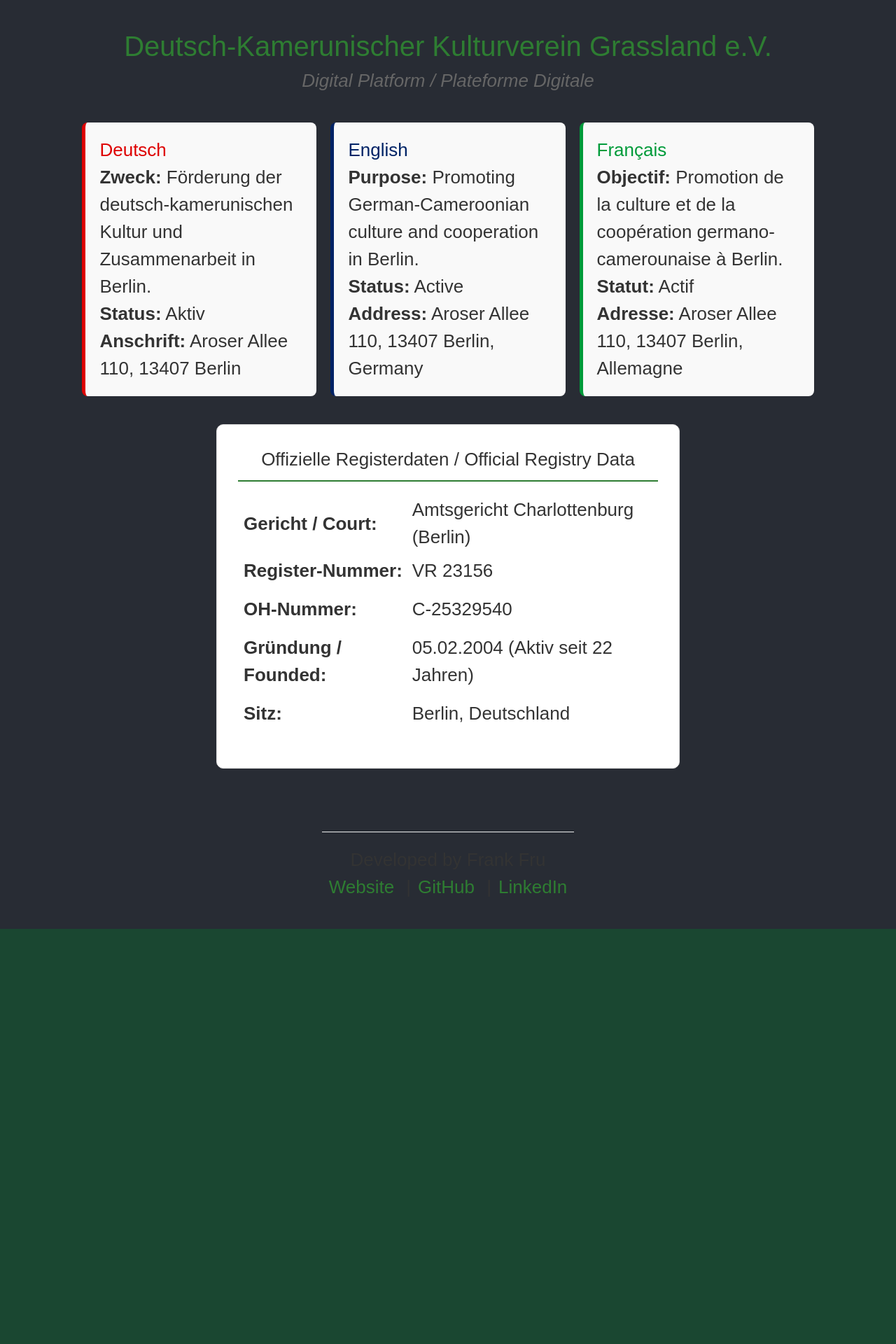
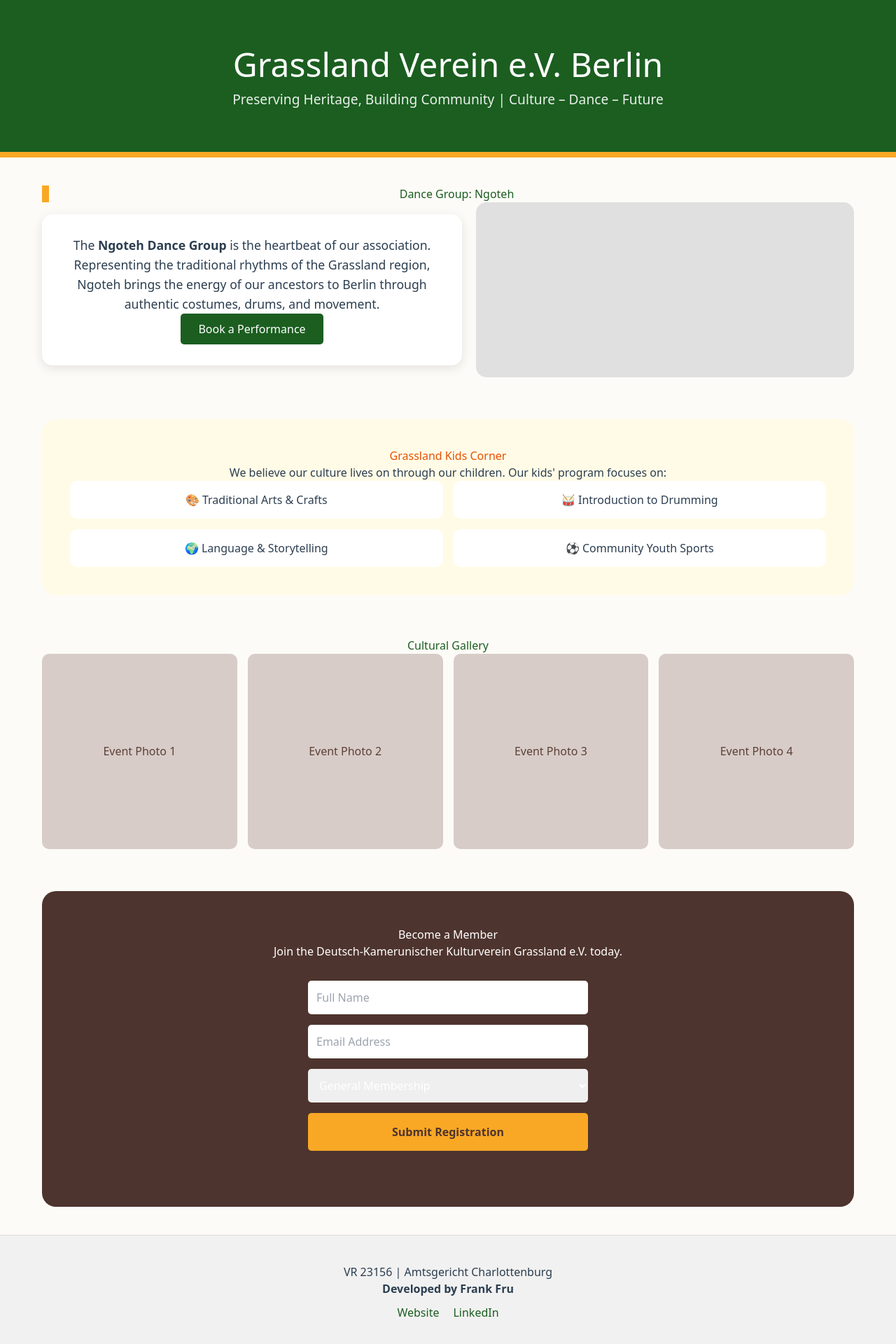
Before and after one commit to chifru19/grassland-verein, a React (Create React App) app: page / in a window 1280 px wide. Shown: the part 4-1924 px from the top of the page at 70% size. Before the commit the page ends 1331 px from the top, so only its background shows below. Built offline with nearby package versions, Linux system fonts and the light colour scheme.

Commit message:
Add trilingual structure and registry info

```diff
--- a/src/App.js
+++ b/src/App.js
@@ -1,70 +1,96 @@
-import React from 'react';
+import React, { useState } from 'react';
 import './App.css';
 
 function App() {
+  const [formData, setFormData] = useState({ name: '', email: '', interest: 'Culture' });
+
+  const handleRegister = (e) => {
+    e.preventDefault();
+    alert(`Thank you ${formData.name}! The President will review your registration for ${formData.interest}.`);
+  };
+
   return (
-    <div className="App">
-      <header className="App-header" style={{ padding: '40px', fontFamily: 'Arial, sans-serif', color: '#333' }}>
+    <div className="App" style={{ backgroundColor: '#fdfbf7', color: '#2c3e50', minHeight: '100vh' }}>
 
-        {/* Titel-Sektion */}
-        <section style={{ marginBottom: '40px' }}>
-          <h1 style={{ color: '#2e7d32', fontSize: '2.5rem' }}>Deutsch-Kamerunischer Kulturverein Grassland e.V.</h1>
-          <p style={{ fontStyle: 'italic', color: '#666' }}>Digital Platform / Plateforme Digitale</p>
+      {/* HERO SECTION */}
+      <header style={{ backgroundColor: '#1b5e20', color: '#fff', padding: '60px 20px', textAlign: 'center', borderBottom: '8px solid #f9a825' }}>
+        <h1 style={{ fontSize: '3rem', margin: '0' }}>Grassland Verein e.V. Berlin</h1>
+        <p style={{ fontSize: '1.2rem', opacity: '0.9' }}>Preserving Heritage, Building Community | Culture – Dance – Future</p>
+      </header>
+
+      <main style={{ maxWidth: '1200px', margin: '0 auto', padding: '40px 20px' }}>
+
+        {/* NGOTEH DANCE GROUP */}
+        <section style={{ marginBottom: '60px' }}>
+          <h2 style={{ color: '#1b5e20', borderLeft: '10px solid #f9a825', paddingLeft: '15px' }}>Dance Group: Ngoteh</h2>
+          <div style={{ display: 'flex', flexWrap: 'wrap', gap: '20px', alignItems: 'center' }}>
+            <div style={{ flex: '1', minWidth: '300px', background: '#fff', padding: '30px', borderRadius: '15px', boxShadow: '0 4px 15px rgba(0,0,0,0.1)' }}>
+              <p style={{ fontSize: '1.1rem', lineHeight: '1.6' }}>
+                The <strong>Ngoteh Dance Group</strong> is the heartbeat of our association. Representing the traditional rhythms of the Grassland region, Ngoteh brings the energy of our ancestors to Berlin through authentic costumes, drums, and movement.
+              </p>
+              <button style={{ backgroundColor: '#1b5e20', color: '#fff', border: 'none', padding: '10px 25px', borderRadius: '5px', cursor: 'pointer' }}>Book a Performance</button>
+            </div>
+            <div style={{ flex: '1', minWidth: '300px', height: '250px', backgroundColor: '#e0e0e0', borderRadius: '15px', display: 'flex', alignItems: 'center', justifyContent: 'center' }}>
+              <span style={{ color: '#666' }}></span>
+            </div>
+          </div>
         </section>
 
-        {/* Mehrsprachige Sektion */}
-        <div style={{ display: 'grid', gridTemplateColumns: 'repeat(auto-fit, minmax(300px, 1fr))', gap: '20px', textAlign: 'left', marginBottom: '40px' }}>
-
-          {/* Deutsch */}
-          <div style={{ background: '#f9f9f9', padding: '20px', borderRadius: '8px', borderLeft: '5px solid #de0000' }}>
-            <h2 style={{ color: '#de0000' }}>Deutsch</h2>
-            <p><strong>Zweck:</strong> Förderung der deutsch-kamerunischen Kultur und Zusammenarbeit in Berlin.</p>
-            <p><strong>Status:</strong> Aktiv</p>
-            <p><strong>Anschrift:</strong> Aroser Allee 110, 13407 Berlin</p>
-          </div>
-
-          {/* English */}
-          <div style={{ background: '#f9f9f9', padding: '20px', borderRadius: '8px', borderLeft: '5px solid #002366' }}>
-            <h2 style={{ color: '#002366' }}>English</h2>
-            <p><strong>Purpose:</strong> Promoting German-Cameroonian culture and cooperation in Berlin.</p>
-            <p><strong>Status:</strong> Active</p>
-            <p><strong>Address:</strong> Aroser Allee 110, 13407 Berlin, Germany</p>
-          </div>
-
-          {/* Français */}
-          <div style={{ background: '#f9f9f9', padding: '20px', borderRadius: '8px', borderLeft: '5px solid #009b3a' }}>
-            <h2 style={{ color: '#009b3a' }}>Français</h2>
-            <p><strong>Objectif:</strong> Promotion de la culture et de la coopération germano-camerounaise à Berlin.</p>
-            <p><strong>Statut:</strong> Actif</p>
-            <p><strong>Adresse:</strong> Aroser Allee 110, 13407 Berlin, Allemagne</p>
-          </div>
-        </div>
-
-        {/* Handelsregister Informationen */}
-        <section style={{ background: '#fff', border: '1px solid #ddd', padding: '30px', borderRadius: '10px', textAlign: 'center', marginBottom: '40px' }}>
-          <h2 style={{ borderBottom: '2px solid #2e7d32', paddingBottom: '10px' }}>Offizielle Registerdaten / Official Registry Data</h2>
-          <table style={{ width: '100%', maxWidth: '600px', margin: '20px auto', textAlign: 'left', borderCollapse: 'collapse' }}>
-            <tbody>
-              <tr><td style={{ padding: '8px', fontWeight: 'bold' }}>Gericht / Court:</td><td>Amtsgericht Charlottenburg (Berlin)</td></tr>
-              <tr><td style={{ padding: '8px', fontWeight: 'bold' }}>Register-Nummer:</td><td>VR 23156</td></tr>
-              <tr><td style={{ padding: '8px', fontWeight: 'bold' }}>OH-Nummer:</td><td>C-25329540</td></tr>
-              <tr><td style={{ padding: '8px', fontWeight: 'bold' }}>Gründung / Founded:</td><td>05.02.2004 (Aktiv seit 22 Jahren)</td></tr>
-              <tr><td style={{ padding: '8px', fontWeight: 'bold' }}>Sitz:</td><td>Berlin, Deutschland</td></tr>
-            </tbody>
-          </table>
+        {/* KIDS ACTIVITIES */}
+        <section style={{ marginBottom: '60px', backgroundColor: '#fffbe6', padding: '40px', borderRadius: '20px' }}>
+          <h2 style={{ color: '#e65100' }}>Grassland Kids Corner</h2>
+          <p>We believe our culture lives on through our children. Our kids' program focuses on:</p>
+          <ul style={{ display: 'grid', gridTemplateColumns: '1fr 1fr', gap: '15px', listStyle: 'none', padding: 0 }}>
+            <li style={{ background: '#fff', padding: '15px', borderRadius: '10px' }}>🎨 Traditional Arts & Crafts</li>
+            <li style={{ background: '#fff', padding: '15px', borderRadius: '10px' }}>🥁 Introduction to Drumming</li>
+            <li style={{ background: '#fff', padding: '15px', borderRadius: '10px' }}>🌍 Language & Storytelling</li>
+            <li style={{ background: '#fff', padding: '15px', borderRadius: '10px' }}>⚽ Community Youth Sports</li>
+          </ul>
         </section>
 
-        {/* Entwickler Sektion */}
-        <footer style={{ marginTop: '50px', paddingTop: '20px', borderTop: '1px solid #eee' }}>
-          <h3>Developed by Frank Fru</h3>
-          <p>
-            <a href="https://frankfru.com" target="_blank" rel="noreferrer" style={{ margin: '0 10px', color: '#2e7d32', textDecoration: 'none' }}>Website</a> |
-            <a href="https://github.com/chifru19" target="_blank" rel="noreferrer" style={{ margin: '0 10px', color: '#2e7d32', textDecoration: 'none' }}>GitHub</a> |
-            <a href="https://www.linkedin.com/in/frankfru/" target="_blank" rel="noreferrer" style={{ margin: '0 10px', color: '#2e7d32', textDecoration: 'none' }}>LinkedIn</a>
-          </p>
-        </footer>
+        {/* GALLERY PLACEHOLDER */}
+        <section style={{ marginBottom: '60px' }}>
+          <h2 style={{ color: '#1b5e20' }}>Cultural Gallery</h2>
+          <div style={{ display: 'grid', gridTemplateColumns: 'repeat(auto-fit, minmax(200px, 1fr))', gap: '15px' }}>
+            {[1, 2, 3, 4].map(i => (
+              <div key={i} style={{ aspectRatio: '1/1', backgroundColor: '#d7ccc8', borderRadius: '10px', display: 'flex', alignItems: 'center', justifyContent: 'center', color: '#5d4037' }}>
+                Event Photo {i}
+              </div>
+            ))}
+          </div>
+        </section>
 
-      </header>
+        {/* REGISTRATION FORM */}
+        <section id="register" style={{ backgroundColor: '#4e342e', color: '#fff', padding: '50px', borderRadius: '20px', textAlign: 'center' }}>
+          <h2>Become a Member</h2>
+          <p>Join the Deutsch-Kamerunischer Kulturverein Grassland e.V. today.</p>
+          <form onSubmit={handleRegister} style={{ display: 'flex', flexDirection: 'column', maxWidth: '400px', margin: '30px auto', gap: '15px' }}>
+            <input type="text" placeholder="Full Name" required style={{ padding: '12px', borderRadius: '5px', border: 'none' }}
+              onChange={(e) => setFormData({...formData, name: e.target.value})} />
+            <input type="email" placeholder="Email Address" required style={{ padding: '12px', borderRadius: '5px', border: 'none' }} />
+            <select style={{ padding: '12px', borderRadius: '5px', border: 'none' }}
+              onChange={(e) => setFormData({...formData, interest: e.target.value})}>
+              <option value="General">General Membership</option>
+              <option value="Ngoteh">Join Ngoteh Dance Group</option>
+              <option value="Kids">Kids Activities Volunteer</option>
+            </select>
+            <button type="submit" style={{ backgroundColor: '#f9a825', color: '#4e342e', fontWeight: 'bold', border: 'none', padding: '15px', borderRadius: '5px', cursor: 'pointer' }}>
+              Submit Registration
+            </button>
+          </form>
+        </section>
+
+      </main>
+
+      {/* FOOTER */}
+      <footer style={{ textAlign: 'center', padding: '40px', backgroundColor: '#f1f1f1', borderTop: '1px solid #ddd' }}>
+        <p>VR 23156 | Amtsgericht Charlottenburg</p>
+        <p><strong>Developed by Frank Fru</strong></p>
+        <div style={{ marginTop: '10px' }}>
+          <a href="https://frankfru.com" style={{ color: '#1b5e20', margin: '0 10px' }}>Website</a>
+          <a href="https://linkedin.com/in/frankfru" style={{ color: '#1b5e20', margin: '0 10px' }}>LinkedIn</a>
+        </div>
+      </footer>
     </div>
   );
 }
```
